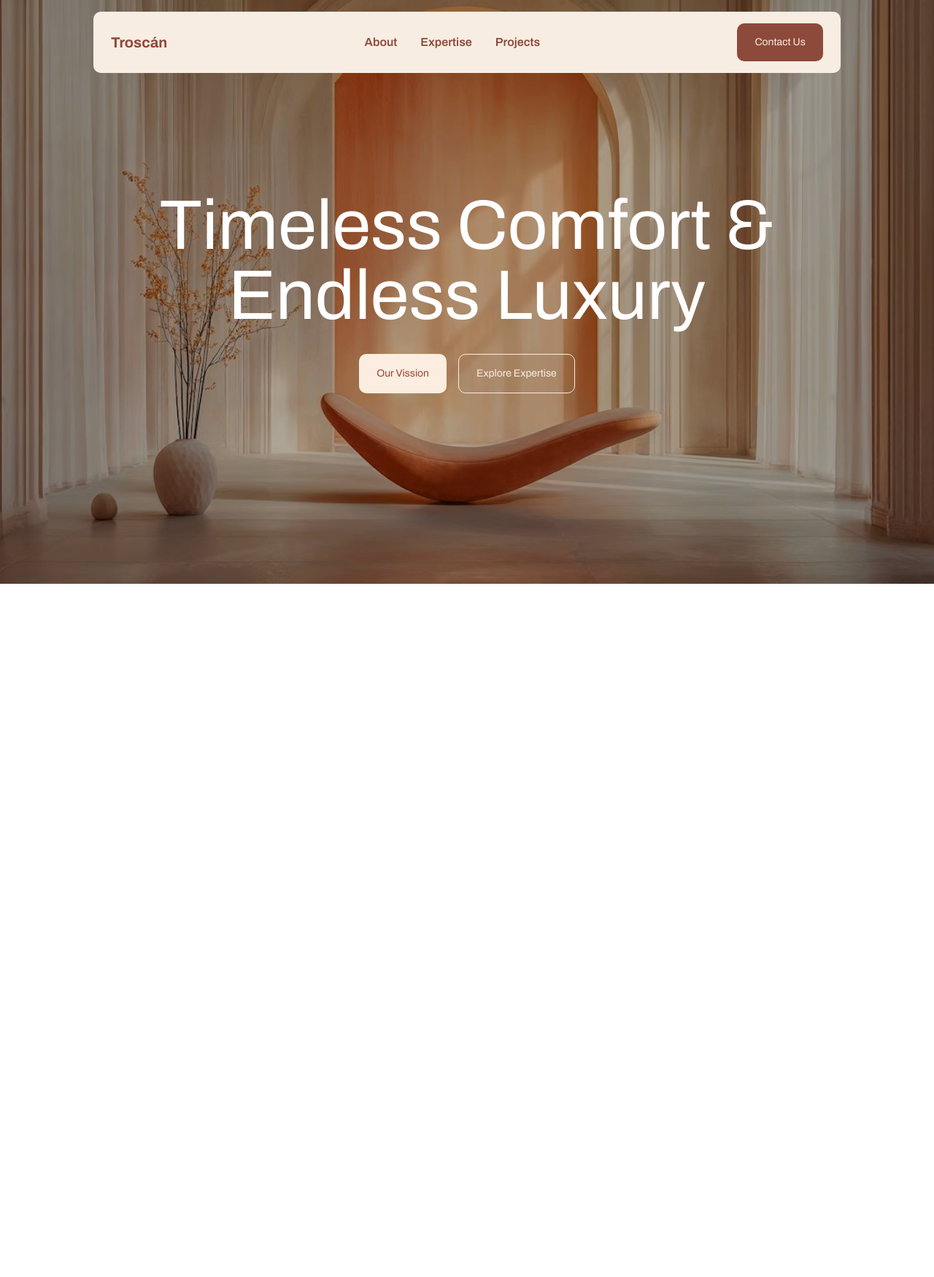
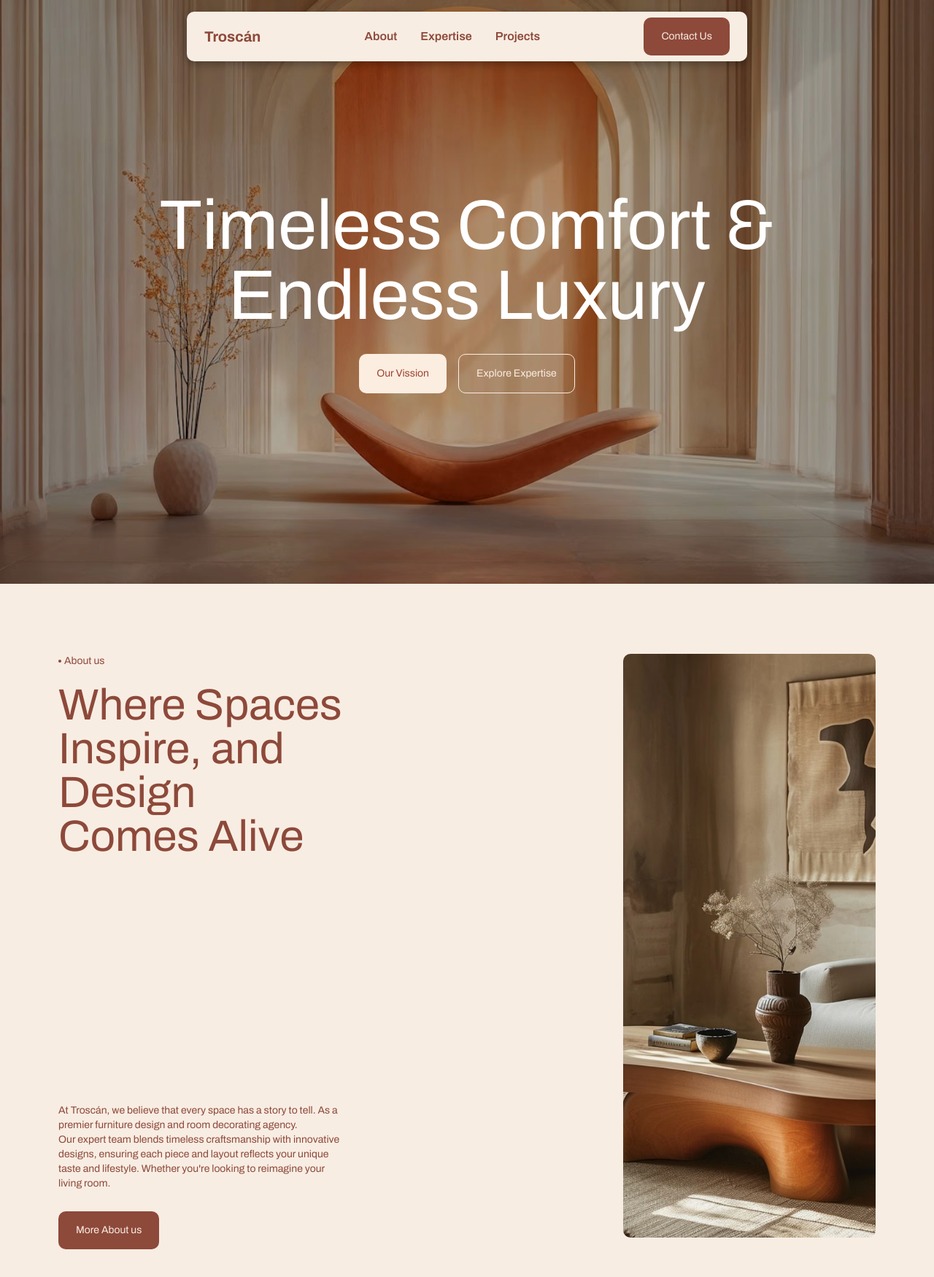
Before and after one commit to codewithsaidul/troscan-clone, a Next.js app: page / in a window 1280 px wide. Shown: the top 1750 px of the page at 73% size. Before the commit the page ends 800 px from the top, so only its background shows below. Built offline with nearby package versions, Linux system fonts and the light colour scheme.

Commit message:
about section added & navbar updated:

```diff
--- a/src/app/page.js
+++ b/src/app/page.js
@@ -1,10 +1,12 @@
+import About from "@/components/HomePage/About";
 import Hero from "@/components/HomePage/Hero";
-import Image from "next/image";
+
 
 export default function Home() {
   return (
     <div>
       <Hero />
+      <About />
     </div>
   );
 }
--- /dev/null
+++ b/src/components/HomePage/About.jsx
@@ -0,0 +1,38 @@
+import Image from "next/image";
+
+export default function About() {
+  return (
+    <div className="bg-accent py-24 px-4 sm:px-6 md:px-10 lg:px-16 xl:px-20">
+      <div className="flex flex-col lg:flex-row justify-between gap-y-10 lg:gap-x-10 xl:gap-x-96">
+          <div>
+            <div className="flex items-center gap-1 mb-5">
+              <span className="w-1 h-1 bg-primary rounded-full" />
+              <h2 className="text-sm text-primary">About us</h2>
+            </div>
+
+            <h3 className="text-6xl text-primary mb-8 lg:mb-84">
+              Where Spaces Inspire, and Design Comes Alive
+            </h3>
+
+
+            <p className="text-sm text-primary mb-7">
+              At Troscán, we believe that every space has a story to tell. As a
+              premier furniture design and room decorating agency.
+              <br></br>
+              Our expert team blends timeless craftsmanship with innovative designs,
+              ensuring each piece and layout reflects your unique taste and
+              lifestyle. Whether you're looking to reimagine your living room.
+            </p>
+
+            <button className="py-4 px-6 rounded-lg bg-primary text-accent text-sm duration-700 hover:bg-primary/80 hover:duration-700 cursor-pointer">
+              More About us
+            </button>
+          </div>
+
+          <figure className="w-full min-h-[200px] max-h-[800px] aspect-[9/16] relative">
+            <Image src="/images/about.avif" alt="about us" fill className="absolute w-full h-full object-cover rounded-lg" />
+          </figure>
+      </div>
+    </div>
+  );
+}
--- a/src/components/HomePage/Hero.jsx
+++ b/src/components/HomePage/Hero.jsx
@@ -1,6 +1,6 @@
 
 
-export default function Hero() {
+export default function Hero () {
   return (
     <div
       style={{
--- a/src/components/layout/Navbar.jsx
+++ b/src/components/layout/Navbar.jsx
@@ -17,8 +17,8 @@ export default function Navbar() {
   return (
     <header className="fixed top-4 left-4 right-4 z-50">
       {/* Main wrapper for background and rounded corners */}
-      <div className="relative w-full max-w-5xl mx-auto bg-muted rounded-lg duration-700">
-        <nav className="px-6 py-4 flex justify-between items-center">
+      <div className="relative w-full max-w-3xl mx-auto bg-muted shadow-[0_4px_12px_rgba(0,0,0,0.3)] rounded-lg duration-700">
+        <nav className="px-6 py-2 flex justify-between items-center">
           {/* Left: Logo */}
           <Link href="/" className="text-xl font-bold text-primary z-20">
             Troscán
```
Also changed, not shown: public/images/about.avif (added).
